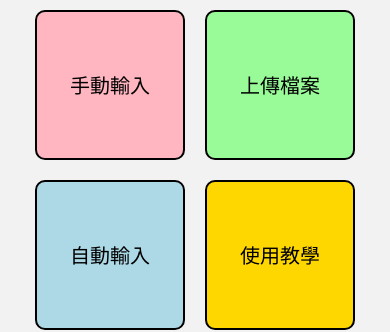
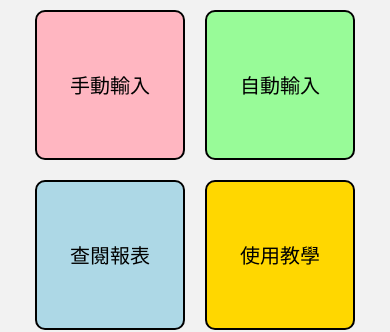
Before and after one commit to KageRyo/WaterMirror, a React Native app in the folder WaterMirror/: screen /Home in a window 390 px wide. Shown: the part 260-592 px from the top of the page. Built offline with nearby package versions, Linux system fonts and the light colour scheme.

Commit message:
refactor: CustomBtn component to include navigation functionality.

```diff
--- a/WaterMirror/src/Home.js
+++ b/WaterMirror/src/Home.js
@@ -34,9 +34,15 @@ const BtnSection = ({ navigation }) => {
 };
 
 // 自訂按鈕元件
-const CustomBtn = ({ bgColor, text, onPress }) => {
+const CustomBtn = ({ bgColor, text, route, navigation }) => {
+  // 按鈕點擊事件
+  const handlePress = () => {
+    navigation.navigate(route);
+  };
+
+  // 按鈕樣式
   return (
-    <TouchableOpacity style={[btnStyles.btn, { backgroundColor: bgColor }]}>
+    <TouchableOpacity style={[btnStyles.btn, { backgroundColor: bgColor }]} onPress={handlePress}>
       <Text style={btnStyles.btnText}>{text}</Text>
     </TouchableOpacity>
   );
@@ -50,13 +56,13 @@ const btnData = [
     bgColor: '#FFB6C1',
   },
   {
-    text: '上傳檔案',
-    route: 'Upload',
+    text: '自動輸入',
+    route: 'Auto',
     bgColor: '#98FB98',
   },
   {
-    text: '自動輸入',
-    route: 'Auto',
+    text: '查閱報表',
+    route: 'Result',
     bgColor: '#ADD8E6',
   },
   {
```
